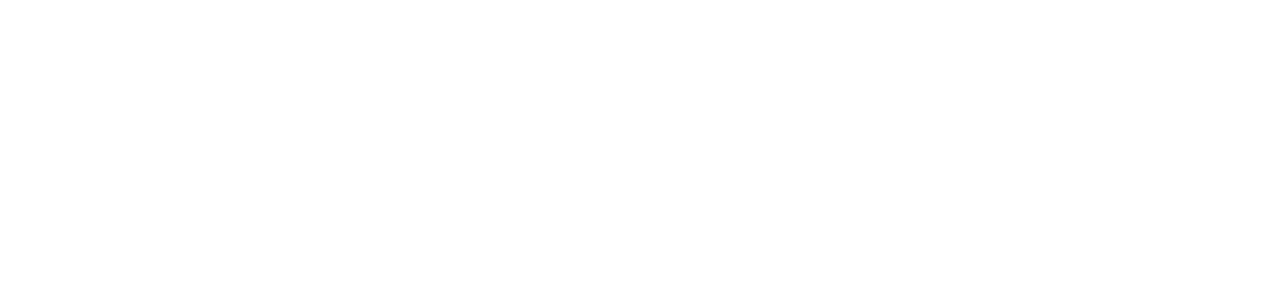
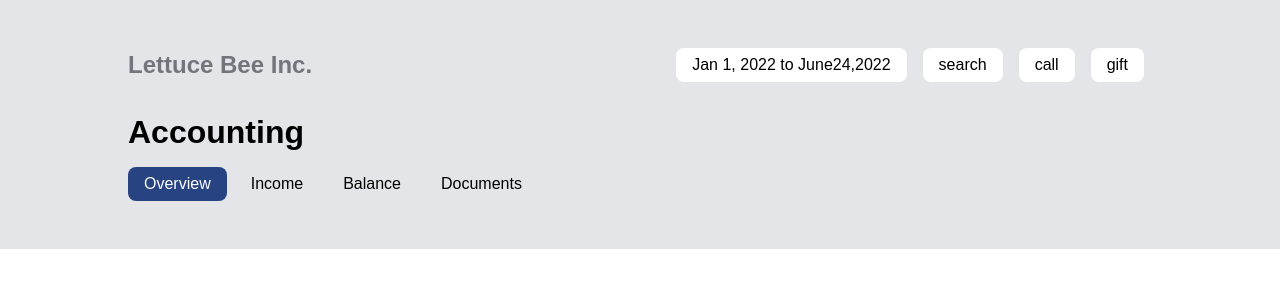
Before and after one commit to SokolovskiyA/industry-project-bench, a React (Create React App) app: page / in a window 1280 px wide. Before the commit this address had no page. Shown: the top 300 px of the page. Built offline with nearby package versions, Linux system fonts and the light colour scheme.

Commit message:
fixed path

```diff
--- a/src/App.js
+++ b/src/App.js
@@ -14,7 +14,7 @@
 			<BrowserRouter>
 
 			<Routes>
-			<Route to="/" element={<DashboardHeader />}/>
+			<Route path="/" element={<DashboardHeader />}/>
 
 			</Routes>
 			</BrowserRouter>
```
